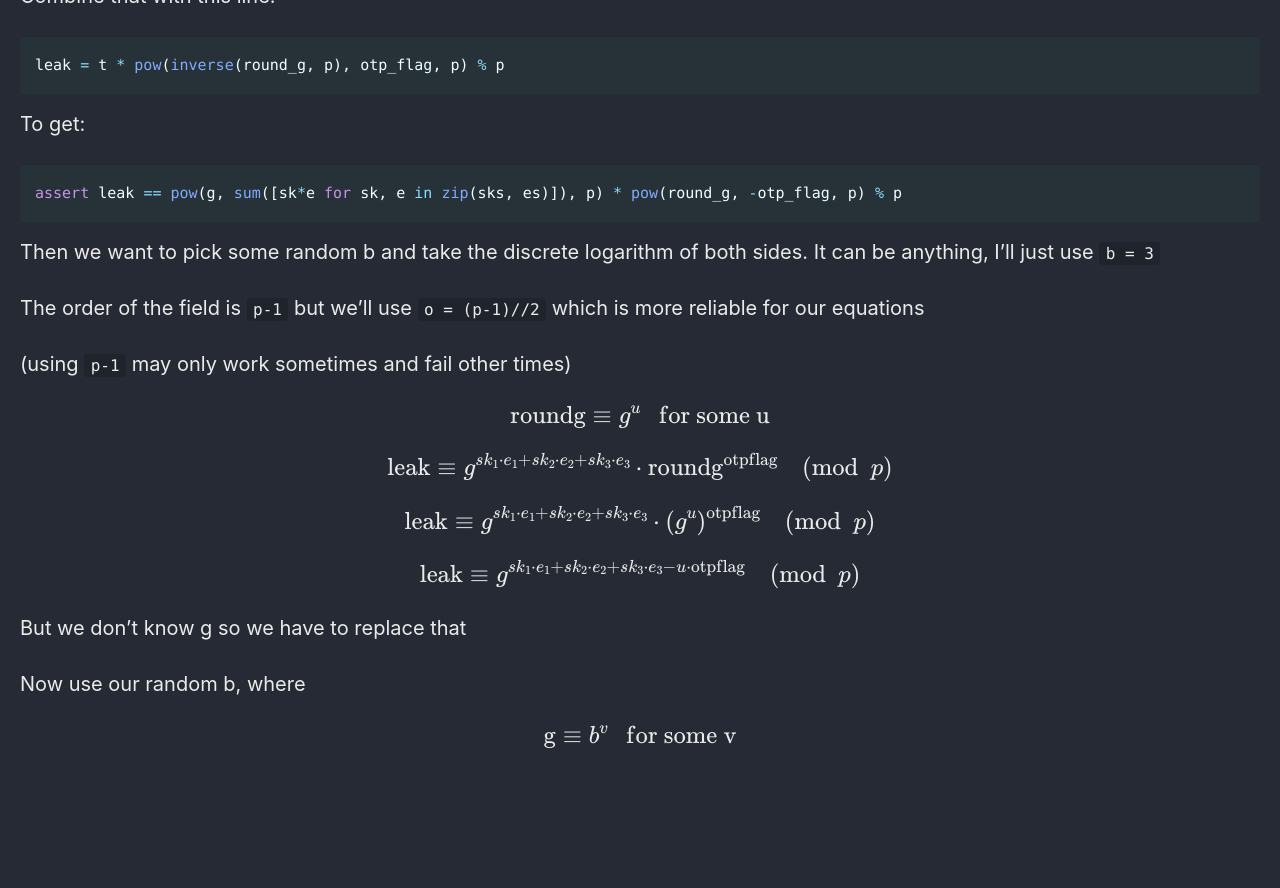
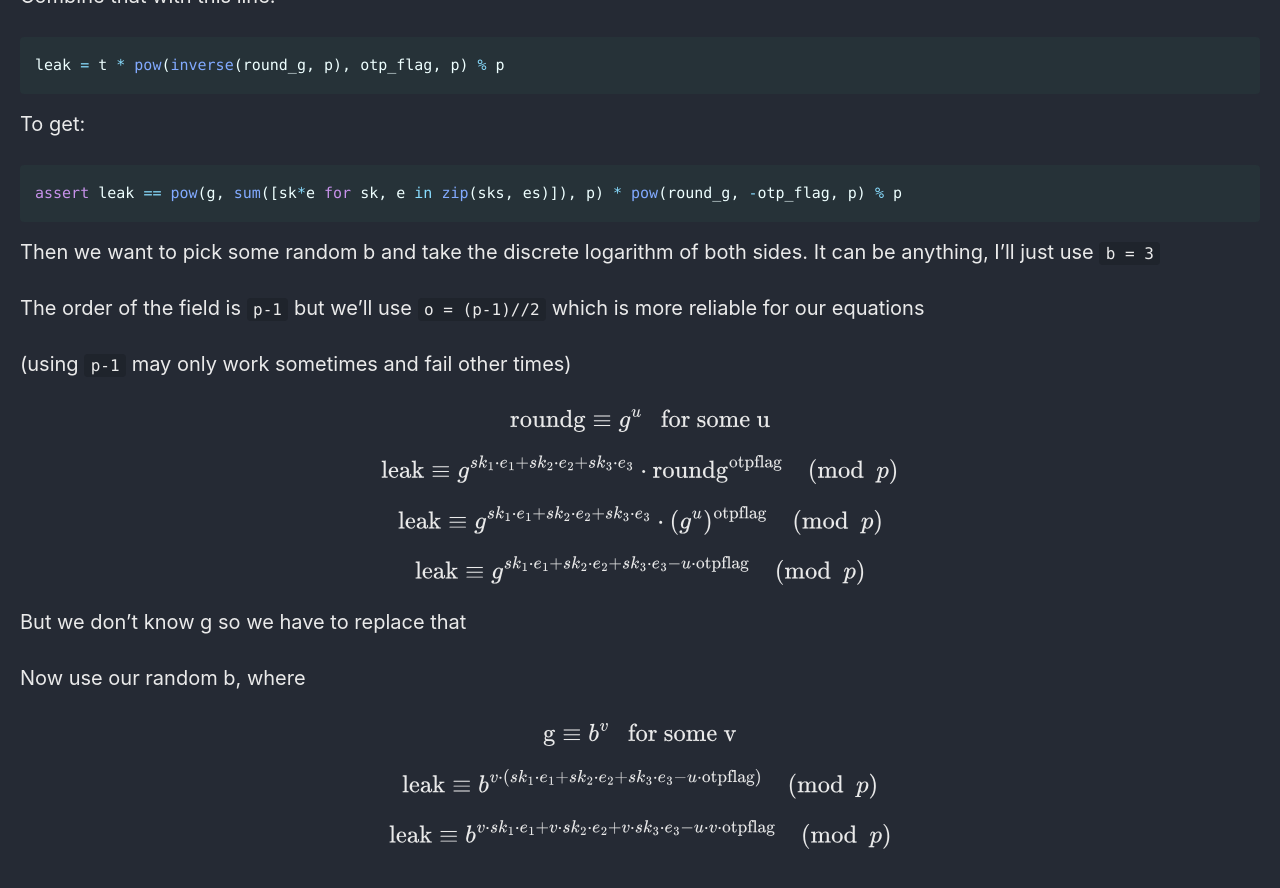
Before and after one commit to Connor-McCartney/Connor-McCartney.github.io, a Jekyll site: the page built from _pages/cryptography/other/L3-RCTF2024.md, in a window 1280 px wide and 900 px high, scrolled down 4129 px. Shown: the top 888 px of the window. Built offline with Jekyll 4.4.1, drawn with Linux system fonts in a browser that asks for light colours; cached includes are drawn as plain includes; before the commit the page ends 4931 px from its top, so only the background shows below that.

Commit message:
Update L3-RCTF2024.md

```diff
--- a/_pages/cryptography/other/L3-RCTF2024.md
+++ b/_pages/cryptography/other/L3-RCTF2024.md
@@ -189,3 +189,7 @@ But we don't know g so we have to replace that
 Now use our random b, where
 
 $$\text{g} \equiv b^v \ \ \text{   for some v}$$
+
+$$\text{leak} \equiv b^{v \cdot (sk_1 \cdot e_1 + sk_2 \cdot e_2 + sk_3 \cdot e_3 - u \cdot \text{otpflag})} \pmod p$$
+
+$$\text{leak} \equiv b^{v \cdot sk_1 \cdot e_1 + v \cdot sk_2 \cdot e_2 + v \cdot sk_3 \cdot e_3 - u \cdot v \cdot \text{otpflag}} \pmod p$$
```
